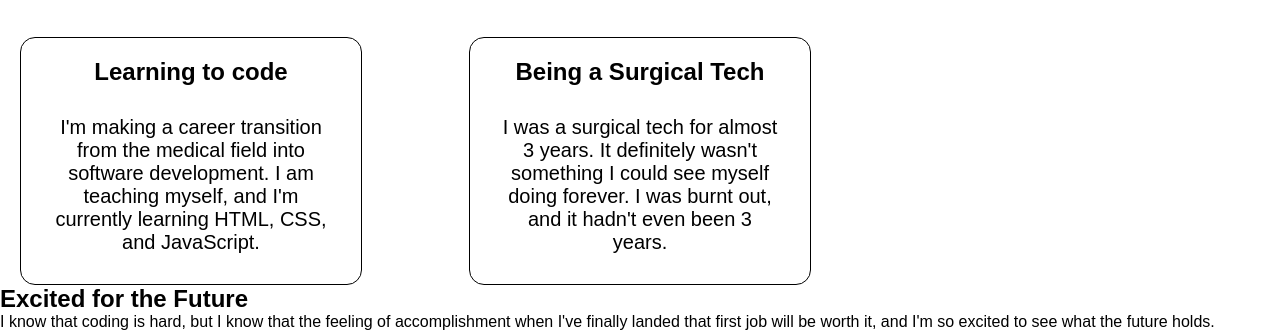
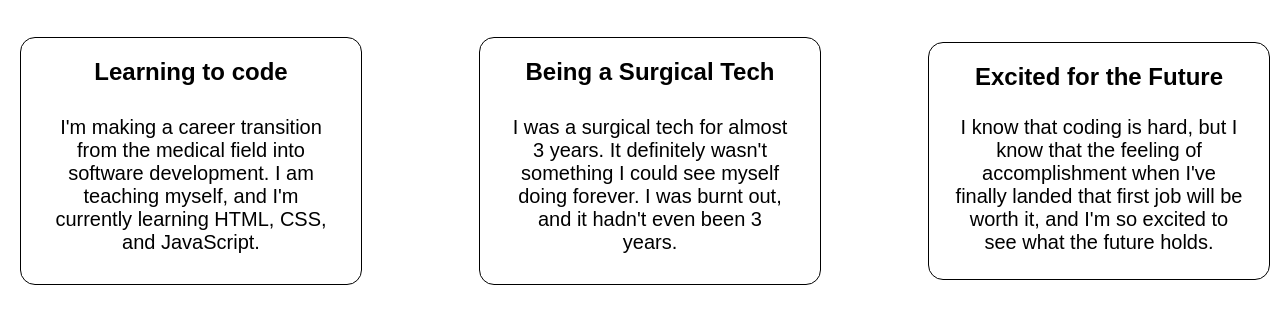
Before and after one commit to hannahscarbrough/page-for-myself, a plain HTML site: page index.html in a window 1280 px wide. Shown: the part 538-869 px from the top of the page. After the commit the page ends 823 px from the top, so only its background shows below. Drawn offline with Linux system fonts and the light colour scheme.

Commit message:
more info to second section

```diff
--- a/index.html
+++ b/index.html
@@ -33,10 +33,10 @@
             </p>
         </div>
         <br>
+         <div class="header">
+            <h1>My Current Situation</h1>
+        </div>
         <div class="skills">
-            <div class="header">
-                <h1>My Current Situation</h1>
-            </div>
             <div class="coding">
                 <h2>Learning to code</h2>
                 <p>I'm making a career transition from
--- a/styles.css
+++ b/styles.css
@@ -61,12 +61,15 @@ h1 {
     text-align: center;
 }
 
+.skills {
+    display: flex;
+    flex-direction: row;
+    justify-content: center;
+    align-items: center;
+}
+
 .coding {
     border: 1px solid black;
-    display: flex;
-    justify-content: flex-start;
-    align-items: center;
-    flex-direction: column;
     position: relative;
     float: left;
     width: 25%;
@@ -78,6 +81,7 @@ h1 {
 
 .coding h2 {
     padding: 10px;
+    text-align: center;
 }
 
 .coding p {
@@ -107,3 +111,25 @@ h1 {
     padding: 20px;
     font-size: 20px;
 }
+
+.excited {
+    border: 1px solid black;
+    position: relative;
+    float: right;
+    width: 25%;
+    height: 30%;
+    margin: auto 10px;
+    padding: 10px;
+    border-radius: 15px;
+}
+
+.excited h2 {
+    padding: 10px;
+    text-align: center;
+}
+
+.excited p {
+    text-align: center;
+    padding: 15px;
+    font-size: 20px;
+}
```
